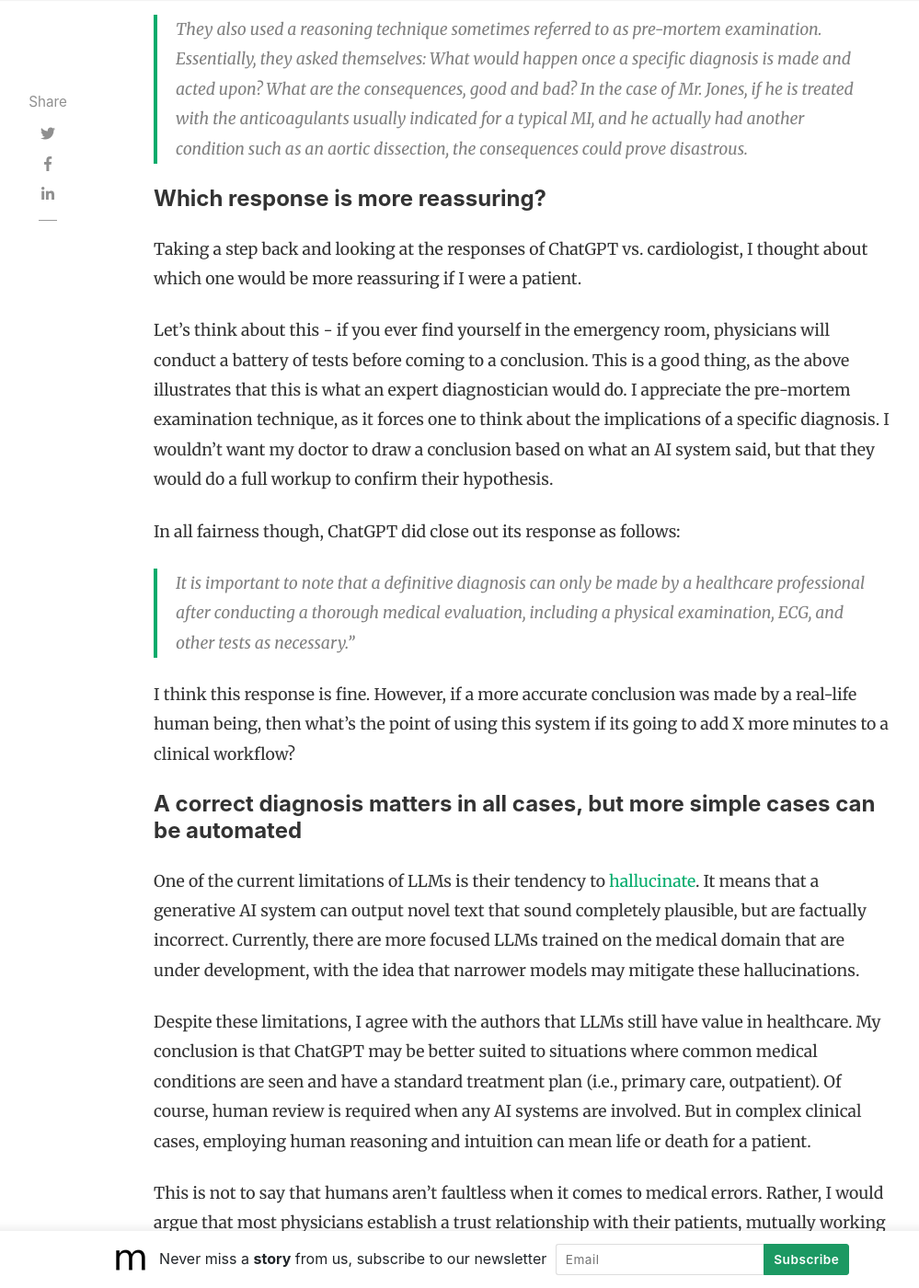
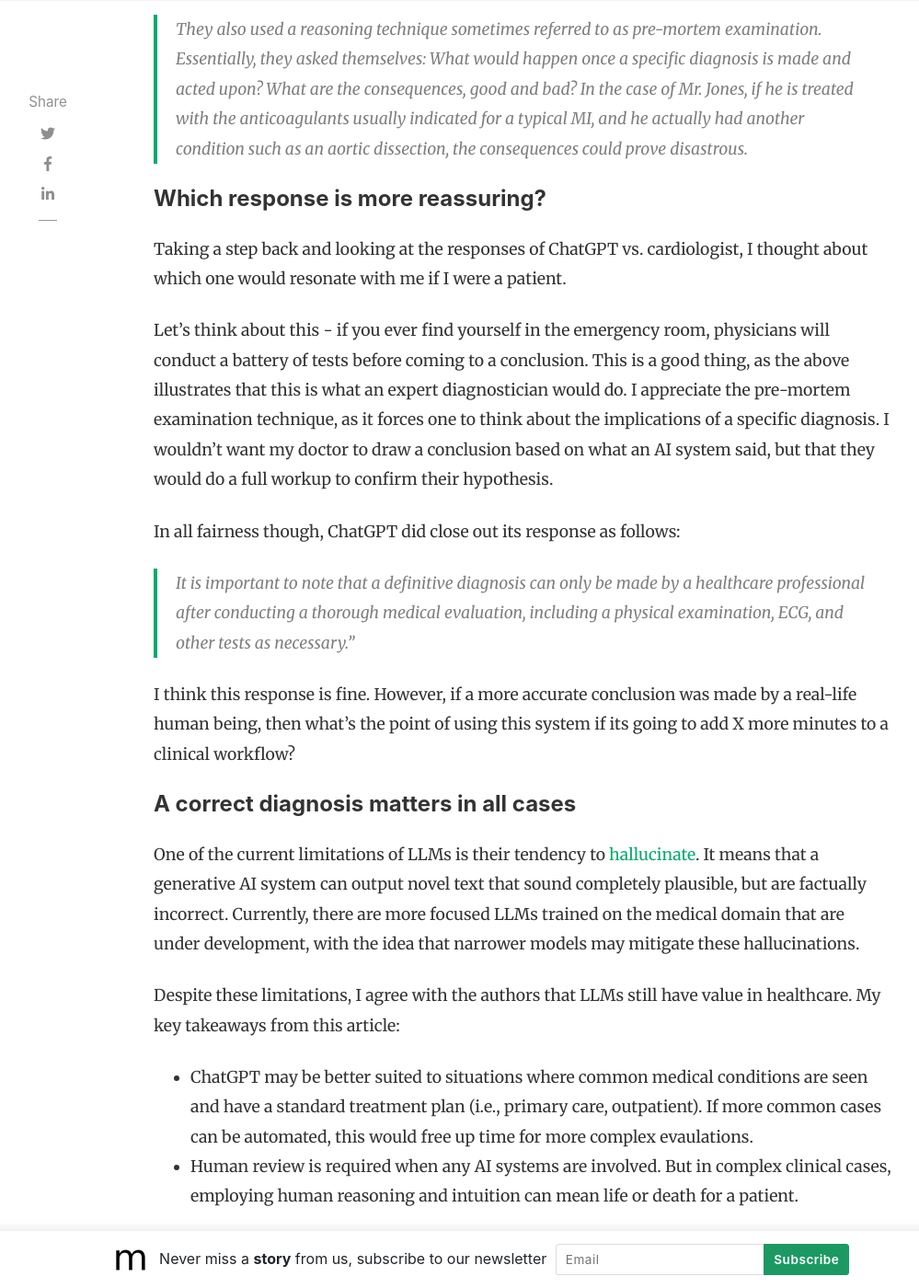
Before and after one commit to slsu0424/slsu0424.github.io, a Jekyll site: the page built from _posts/2023-06-02-test.md, in a window 1280 px wide and 1400 px high, scrolled down 2713 px. Shown: the whole window at 92% size, without its empty margins (118-1117 px from the left). Built offline with Jekyll 4.4.1, drawn with Linux system fonts in a browser that asks for light colours; nearby versions of some CDN libraries; comment, search, counter and statistics services are not loaded.

Commit message:
Update 2023-06-02-test.md

```diff
--- a/_posts/2023-06-02-test.md
+++ b/_posts/2023-06-02-test.md
@@ -38,7 +38,7 @@
 
 #### Which response is more reassuring?
 
-Taking a step back and looking at the responses of ChatGPT vs. cardiologist, I thought about which one would be more reassuring if I were a patient.
+Taking a step back and looking at the responses of ChatGPT vs. cardiologist, I thought about which one would resonate with me if I were a patient.
 
 Let's think about this - if you ever find yourself in the emergency room, physicians will conduct a battery of tests before coming to a conclusion.  This is a good thing, as the above illustrates that this is what an expert diagnostician would do.  I appreciate the pre-mortem examination technique, as it forces one to think about the implications of a specific diagnosis.  I wouldn't want my doctor to draw a conclusion based on what an AI system said, but that they would do a full workup to confirm their hypothesis.
 
@@ -48,10 +48,12 @@
 
 I think this response is fine.  However, if a more accurate conclusion was made by a real-life human being, then what's the point of using this system if its going to add X more minutes to a clinical workflow?
 
-#### A correct diagnosis matters in all cases, but more simple cases can be automated
+#### A correct diagnosis matters in all cases
 
 One of the current limitations of LLMs is their tendency to [hallucinate](https://spectrum.ieee.org/ai-hallucination).  It means that a generative AI system can output novel text that sound completely plausible, but are factually incorrect.  Currently, there are more focused LLMs trained on the medical domain that are under development, with the idea that narrower models may mitigate these hallucinations.
 
-Despite these limitations, I agree with the authors that LLMs still have value in healthcare.  My conclusion is that ChatGPT may be better suited to situations where common medical conditions are seen and have a standard treatment plan (i.e., primary care, outpatient).  Of course, human review is required when any AI systems are involved.  But in complex clinical cases, employing human reasoning and intuition can mean life or death for a patient.
+Despite these limitations, I agree with the authors that LLMs still have value in healthcare.  My key takeaways from this article:
+* ChatGPT may be better suited to situations where common medical conditions are seen and have a standard treatment plan (i.e., primary care, outpatient).  If more common cases can be automated, this would free up time for more complex evaulations.
+* Human review is required when any AI systems are involved.  But in complex clinical cases, employing human reasoning and intuition can mean life or death for a patient.
 
 This is not to say that humans aren't faultless when it comes to medical errors.  Rather, I would argue that most physicians establish a trust relationship with their patients, mutually working towards the best outcome.  This type of relationship does not exist between a human and a computer.
```
